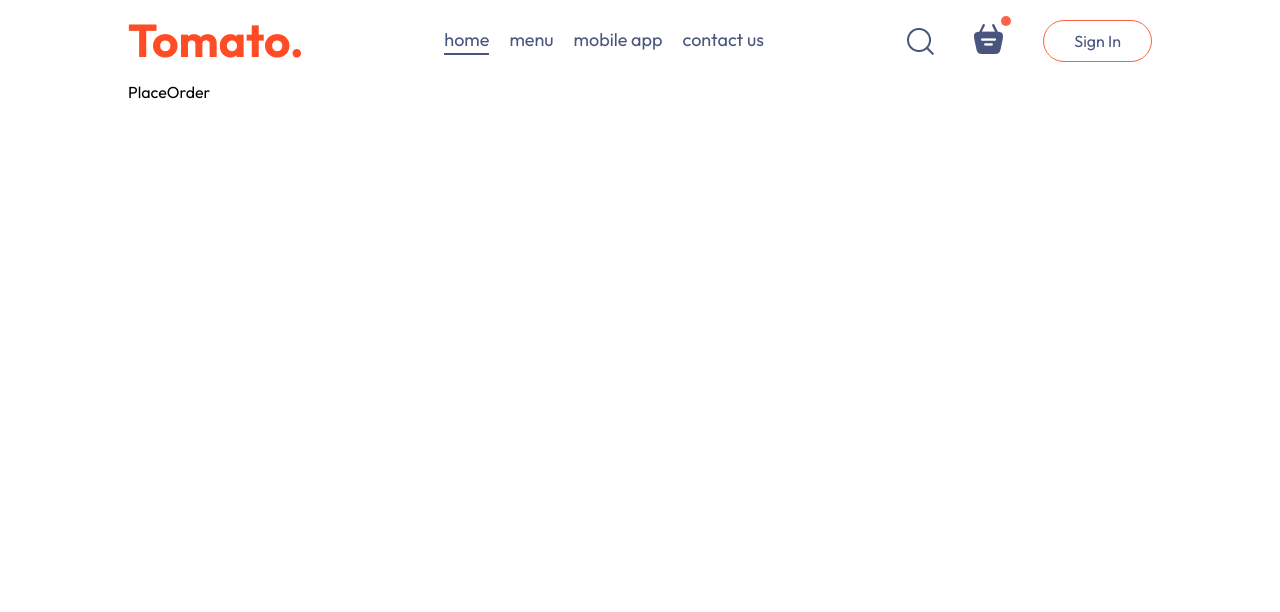
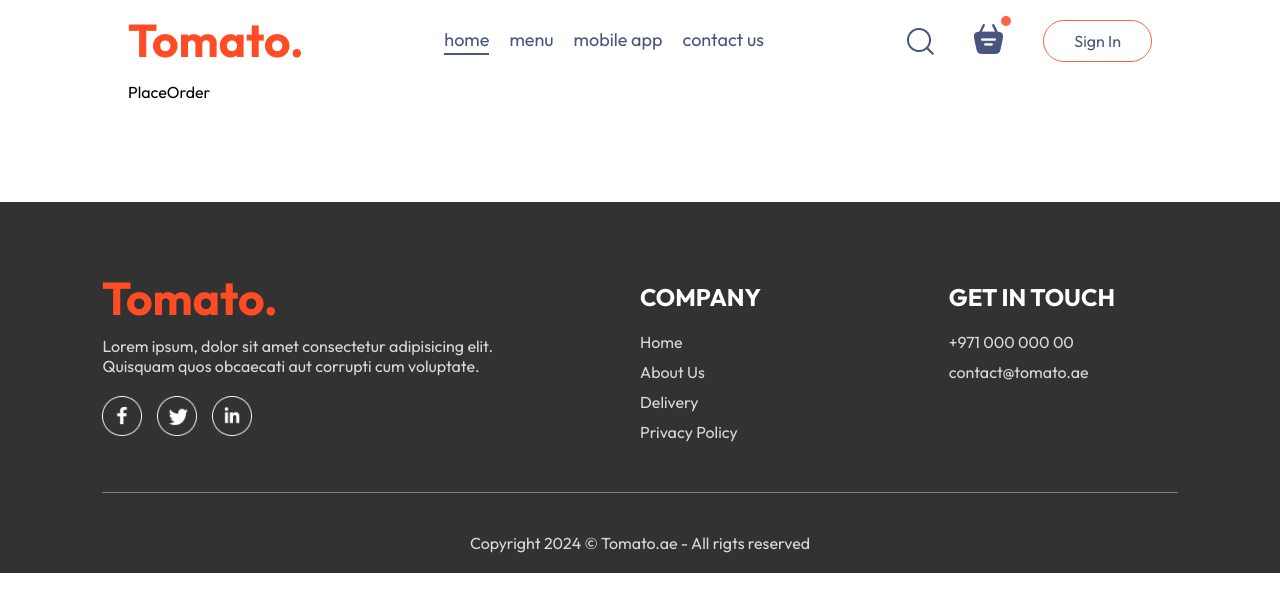
Before and after one commit to sanilal/Food-Delivery-App-Using-React-JS, a React (Vite) app in the folder frontend/: page /order in a window 1280 px wide. Shown: the top 612 px of the page. Built offline with nearby package versions, Linux system fonts and the light colour scheme.

Commit message:
Footer added

```diff
--- a/frontend/src/App.jsx
+++ b/frontend/src/App.jsx
@@ -5,10 +5,12 @@
 import Home from './pages/Home/Home'
 import Cart from './pages/Cart/Cart'
 import PlaceOrder from './pages/PlaceOrder/PlaceOrder'
+import Footer from './components/Footer/Footer'
 
 const App = () => {
   return (
-    <div className='app'>
+   <>
+     <div className='app'>
       <Navbar />
       <Routes>
         < Route  path="/" element={<Home />}/>
@@ -16,6 +18,8 @@
         <Route path='/order' element={<PlaceOrder />} />
       </Routes>
     </div>
+    <Footer />
+   </>
   )
 }
 
--- /dev/null
+++ b/frontend/src/components/Footer/Footer.css
@@ -0,0 +1,43 @@
+.footer {
+    color: #d9d9d9;
+    background-color: #323232;
+    display: flex;
+    flex-direction: column;
+    align-items: center;
+    gap: 20px;
+    padding: 20px 8vw;
+    padding-top: 80px;
+    margin-top: 100px;
+}
+.footer-content {
+    width: 100%;
+    display: grid;
+    grid-template-columns: 2fr 1fr 1fr ;
+    gap: 80px;
+}
+.footer-content-left, .footer-content-center, .footer-content-right {
+    display: flex;
+    flex-direction: column;
+    align-items: start;
+    gap: 20px;
+}
+.footer-content-left li, .footer-content-center li, .footer-content-right li {
+    list-style: none;
+    margin-bottom: 10px;
+    cursor: pointer;
+}
+.footer-content-center h2, .footer-content-right h2 {
+    color: white;
+}
+.footer-social-items img{
+    width: 40px;
+    margin-right: 15px;
+}
+
+.footer hr {
+    width: 100%;
+    height: 1px;
+    margin: 20px 0;
+    background-color: gray;
+    border: none;
+}
--- /dev/null
+++ b/frontend/src/components/Footer/Footer.jsx
@@ -0,0 +1,41 @@
+import React from 'react'
+import './Footer.css'
+import { assets } from '../../assets/assets'
+
+const Footer = () => {
+  return (
+    <div className='footer' id='footer'>
+      <div className="footer-content">
+        <div className="footer-content-left">
+          <img src={assets.logo} alt="" />
+          <p>Lorem ipsum, dolor sit amet consectetur adipisicing elit. Quisquam quos obcaecati aut corrupti cum voluptate.</p>
+          <div className="footer-social-items">
+            <img src={assets.facebook_icon} alt="" /><img src={assets.twitter_icon} alt="" /><img src={assets.linkedin_icon} alt="" />
+          </div>
+        </div>
+        <div className="footer-content-center">
+          <h2>COMPANY</h2>
+          <ul>
+            <li>Home</li>
+            <li>About Us</li>
+            <li>Delivery</li>
+            <li>Privacy Policy</li>
+          </ul>
+        </div>
+        <div className="footer-content-right">
+          <h2>GET IN TOUCH</h2>
+          <ul>
+            <li>+971 000 000 00</li>
+            <li>contact@tomato.ae</li>
+          </ul>
+        </div>
+      </div>
+      <hr />
+      <p className="footer-copyright">
+        Copyright 2024 © Tomato.ae - All rigts reserved
+      </p>
+    </div>
+  )
+}
+
+export default Footer
```
